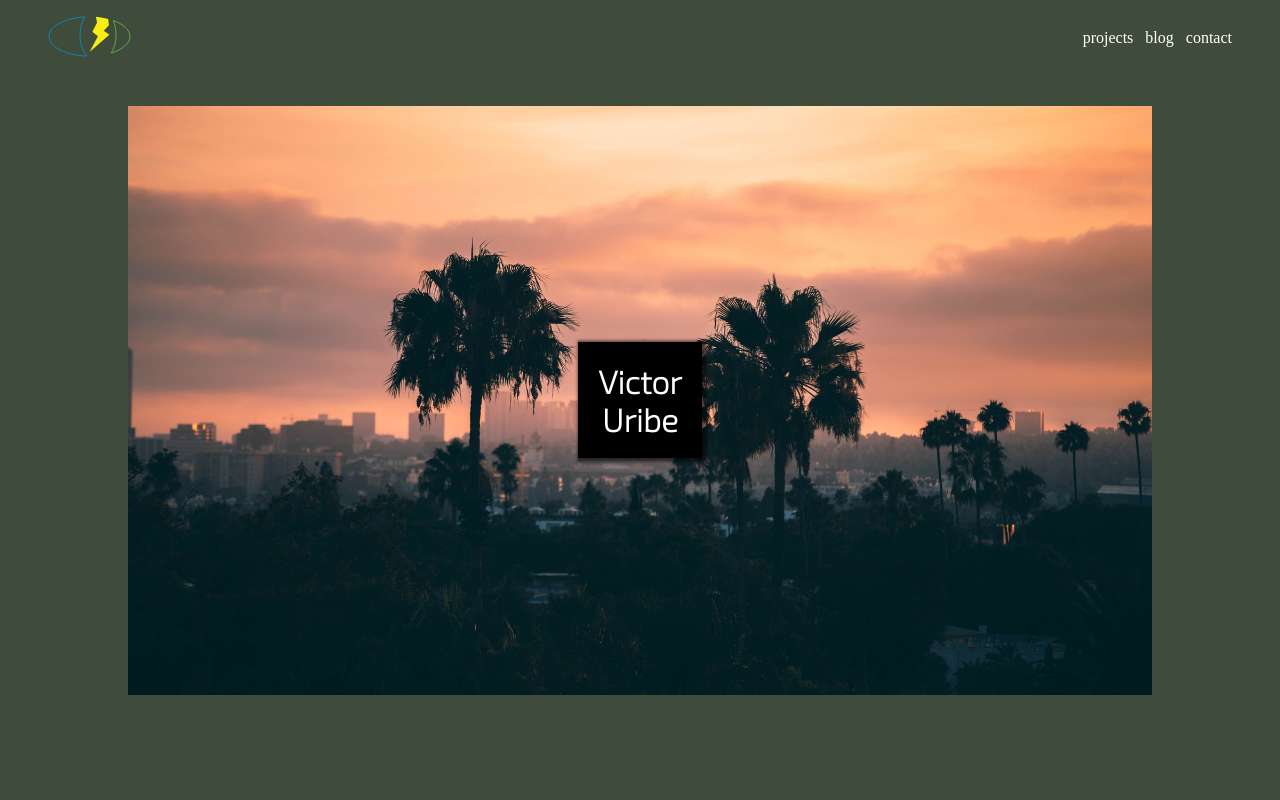
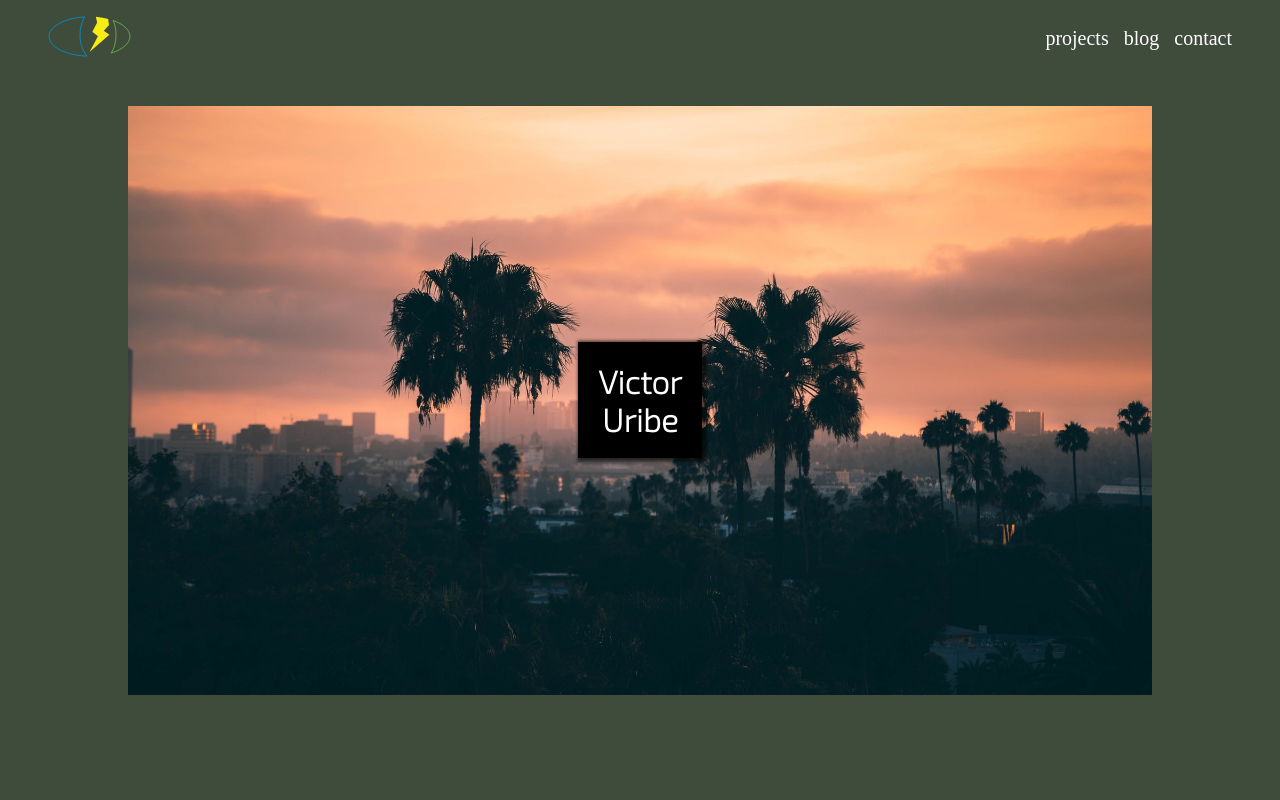
Before and after one commit to vic-villicana/Portfolio-v2, a Next.js app: page / in a window 1280 px wide. Shown: the top 800 px of the page. Built offline with nearby package versions, Linux system fonts and the light colour scheme; no server answers; the database is empty.

Commit message:
adjust font size for navigation links

```diff
--- a/components/layout/navbar.module.css
+++ b/components/layout/navbar.module.css
@@ -17,6 +17,8 @@
 .links li{
     margin-left:.75em;
     color:white;
+    font-size: 125%;
+
 }
 .links {
     list-style:none;
@@ -34,6 +36,7 @@
 @media(max-width:700px){
 /* hammburger menu */
 /* hammburger menu */
+
 
 .links{
     display:none;
@@ -82,7 +85,7 @@
 
     .hamLinks li{
         margin:0 auto;
-
+        font-size:115%;
     }
 
     .navActive{
```
